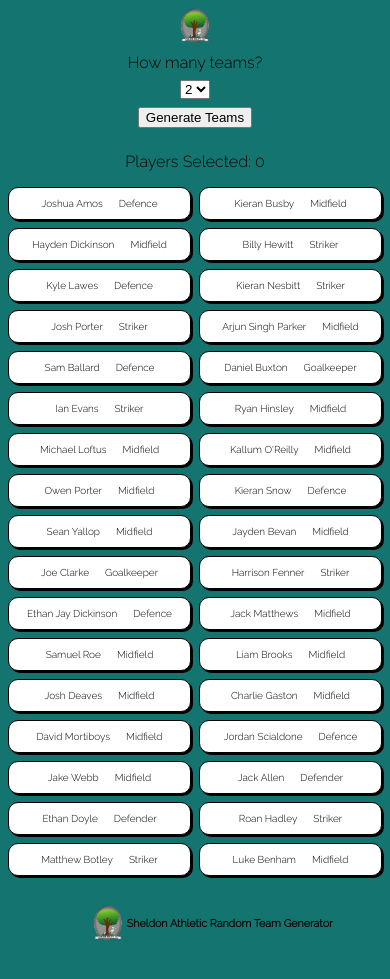
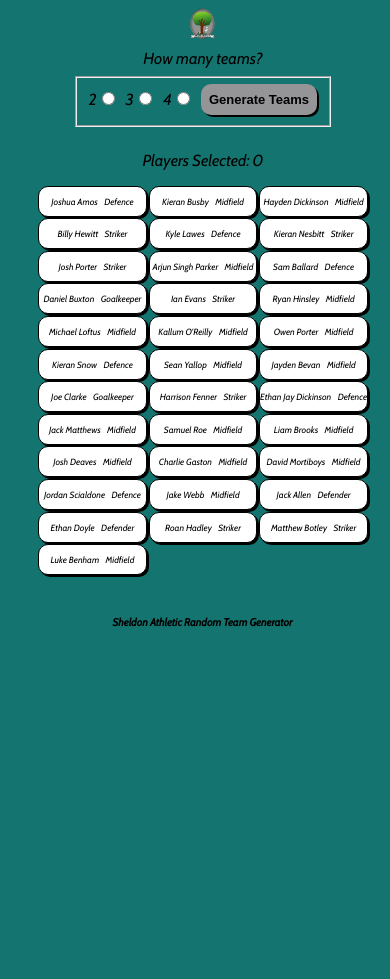
Before and after one commit to KeBubs/TeamRandomiser, a React (Vite) app: page / in a window 390 px wide. Shown: the top 979 px of the page. After the commit the page ends 844 px from the top, so only its background shows below. Built offline with nearby package versions, Linux system fonts and the light colour scheme.

Commit message:
Added Radio Buttons & Changed font

```diff
--- a/index.html
+++ b/index.html
@@ -6,10 +6,9 @@
     <meta name="viewport" content="width=device-width, initial-scale=1.0" />
     <link rel="preconnect" href="https://fonts.googleapis.com" />
     <link rel="preconnect" href="https://fonts.gstatic.com" crossorigin />
-    <link
-      href="https://fonts.googleapis.com/css2?family=Raleway:wght@300&display=swap"
-      rel="stylesheet"
-    />
+    <link rel="preconnect" href="https://fonts.googleapis.com">
+<link rel="preconnect" href="https://fonts.gstatic.com" crossorigin>
+<link href="https://fonts.googleapis.com/css2?family=Cabin:ital@1&display=swap" rel="stylesheet">
     <title>Team Generator</title>
   </head>
   <body>
--- a/src/Footer/Footer.jsx
+++ b/src/Footer/Footer.jsx
@@ -3,7 +3,7 @@ import SheldonAthletic from '../assets/SheldonAthletic.png'
 export default function Footer (){
     return (
         <div className="footer-container">
-        <img className="logo" src={SheldonAthletic}/>
+        {/* <img className="logo" src={SheldonAthletic}/> */}
         <h6>Sheldon Athletic Random Team Generator</h6>
         </div>
 
--- a/src/Main/Main.jsx
+++ b/src/Main/Main.jsx
@@ -13,10 +13,17 @@ export default function Main() {
   // Create function which takes in the number entered in the search field, and splits selected players into teams.
   const teams = []
   const [teamState, setTeamState] = useState([])
+  const [inputValue, setInputValue] = useState(0)
+
+  // Change the inputvalue state to the value of the radio button
+  function handleInputChange(e) {
+    setInputValue(e.target.value)
+    console.log(e.target.value)
+  }
 
   function generateTeams() {
       // For loop to create 'x' amount of  teams
-      let selectValue = document.querySelector('select').value
+      let selectValue = inputValue
       let index = 0
 
       for (let i = 0; i < selectValue; i++){
@@ -67,35 +74,32 @@ export default function Main() {
   setTeamState(teams)
   setButtonClicked(true)
 }
-  const [inputValue, setInputValue] = useState(0)
-  function handleInputChange(e) {
-    setInputValue(e.target.value)
-  }
+
   return (
     <>
       {buttonClicked ? (
         <div className="loaded-teams">
-        <button className="resetBtn" type='reset' value='Start again...' onClick={() => window.location.reload()}>Start Again...</button>
+        <button className="Btn" type='reset' value='Start again...' onClick={() => window.location.reload()}>Start Again...</button>
         <CreatedTeams teams={teamState} />
         </div>
       ) : (
         <>
         <div className="navBar">
-          {/* <input className="search-field"
-            onChange={handleInputChange}
-            type="number"
-            min="2"
-            max="6"
-          ></input> */}
           <label>How many teams?</label>
-          <select>
-            <option value="2">2</option>
-            <option value="3">3</option>
-            <option value="4">4</option>
-          </select>
-          <button onClick={() => generateTeams(inputValue)}>
+            <fieldset onChange={(e) => {
+            e.preventDefault();
+            handleInputChange(e);
+          }} className="radioBtns teams">
+            <label>2<input type='radio' name="teams" value='2'></input></label>
+          <label>3<input type='radio' name="teams" value='3' ></input></label>
+          <label>4<input type='radio' name="teams" value='4' ></input></label>
+          <button className="Btn" type='submit' onClick={() => generateTeams(inputValue)} >
             Generate Teams
           </button>
+          </fieldset>
+
+
+
           <p>Players Selected: {selectedPlayers.length}</p>
         </div>
 
@@ -126,10 +130,10 @@ function CreatedTeams({teams}) {
     {teams.map((team, i) => (
       <>
       <p>Team {i + 1}</p>
-      <div className="Players">
+      <div className="Players" key={i}>
 
-        {team.map((player) => (
-          <SelectedPlayer id={player.id} name={player.name} position={player.position} />
+        {team.map((player, i) => (
+          <SelectedPlayer id={player.id} name={player.name} position={player.position} key={i} />
 
         ))}
       </div>
--- a/src/index.css
+++ b/src/index.css
@@ -1,7 +1,10 @@
 body {
-    font-family: 'Raleway', sans-serif;
-    max-width: 100%;
+    font-family: 'Cabin', sans-serif;
+    display: flex;
+    width: 100%;
     overflow-x: hidden;
+    justify-content: center;
+    align-items: center;
 }
 
 .loaded-teams {
@@ -11,7 +14,7 @@ body {
     align-items: center;
 }
 
-.resetBtn {
+.Btn {
     background-color: #959497;
     border: none;
     border-radius: 10px;
@@ -20,6 +23,7 @@ body {
     justify-content: center;
     align-items: center;
     font-weight: bold;
+    font-size: small;
     cursor: pointer;
     height: auto;
     width: auto;
@@ -27,37 +31,16 @@ body {
 
 }
 
-@media screen and (max-width: 844px) {
-    .Players {
-        display: grid;
-        grid-template-columns: repeat(1, 1fr);
-        align-self: center;
-        align-items: center;
-        width: 100%;
-        height: auto;
-        gap: 0.5rem;
-    }
-    .search-field {
-        width: 100%;
-    }
-    .footer-container{
-        display: flex;
-        flex-direction: row;
-        justify-content: center;
-        align-items: center;
-        width: 100%;
-        height: auto;
-        color: #000000;
-        font-size: 5vw;
-        font-weight: bold;
-        padding: 1rem;
-    }
-    .footer-container > img {
-        width: 10%;
-        height: 10%;
-    }
+.radioBtns {
+    display: flex;
+    flex-direction: row;
+    justify-content: center;
+    align-items: center;
+    gap: .5rem;
+    text-align: center;
 
 }
+
 .loading-screen {
     display: flex;
     flex-direction: column;
@@ -79,12 +62,12 @@ body {
 
 .Players {
     display: grid;
-    grid-template-columns: repeat(2, 1fr);
+    grid-template-columns: repeat(3, 1fr);
     align-self: center;
     align-items: center;
     width: 100%;
     height: auto;
-    gap: 0.5rem;
+    gap: 0.1rem;
 }
 
 .Player {
@@ -92,12 +75,12 @@ body {
     box-shadow: 2px 2px black;
     background-color: white;
     display: flex;
-    font-size: x-small;
+    font-size: xx-small;
     flex-direction: row;
     border: 1px solid black;
     width: auto;
     height: auto;
-    gap: 1rem;
+    gap: .4rem;
     justify-content: center;
     text-align: center;
 }
@@ -106,8 +89,9 @@ body {
     display: flex;
     flex-direction: row;
     justify-content: center;
+    align-self: center;
     align-items: center;
-    width: 100%;
+    width: 90%;
     height: auto;
     color: #000000;
     font-size: 1rem;
```
